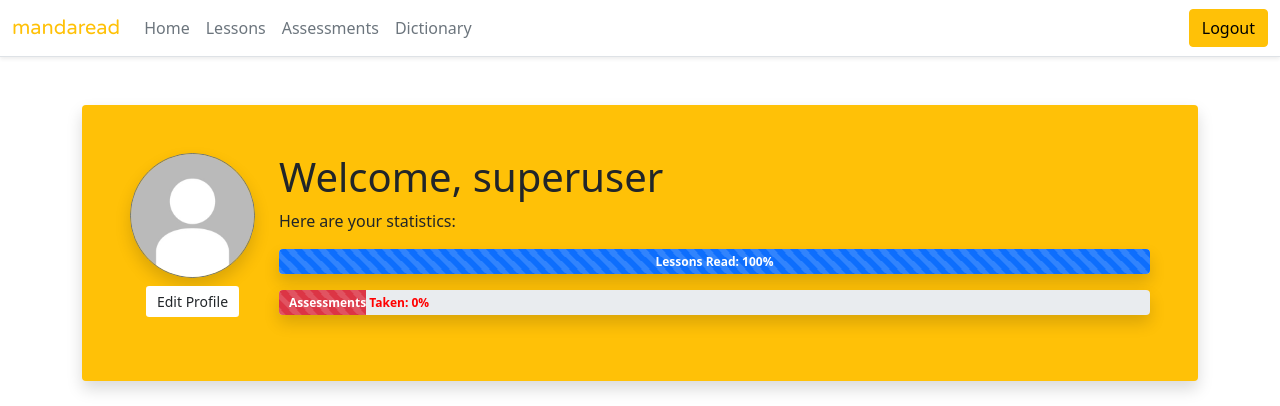
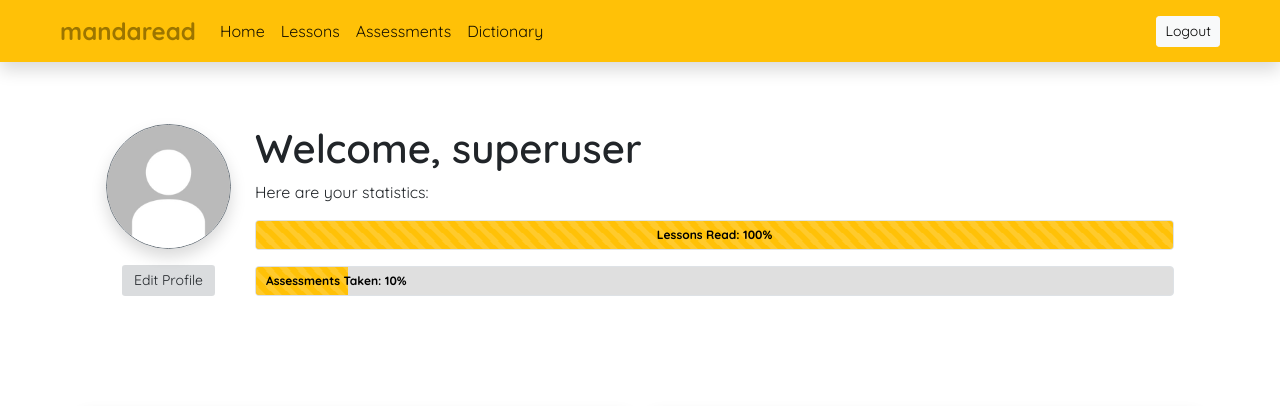
Before and after one commit to marcdwainm/mandaread, a Django app: page /home/ in a window 1280 px wide. Shown: the top 406 px of the page. Run offline with Django 4.2, Linux system fonts and the light colour scheme; a user stored in the database is signed in; data comes from the database, SQL or seed files in the repository; both versions use the stored data as it was after the commit; some libraries are stand-ins or nearby versions.

Commit message:
Changed Stylings

```diff
--- a/landing/templates/landing/logout.html
+++ b/landing/templates/landing/logout.html
@@ -1,7 +1,7 @@
 {% extends "landing/base.html" %}
 {% block content %}
 <div class="px-5 py-5 mb-5 bg-warning shadow text-center">
-    <h2 class = "mb-3">You have been logged out</h2>
+    <h2 class = "mb-3 mt-4">You have been logged out</h2>
     <a class = "btn btn-light btn-sm" href="{% url 'landing-login' %}">Back to Login Page</a>
 </div>
 {% endblock %}
--- a/landing/templates/landing/register.html
+++ b/landing/templates/landing/register.html
@@ -2,7 +2,7 @@
 {% load crispy_forms_tags %}
 {% block content %}
 <div class="d-flex flex-column align-items-center px-5 py-5 mb-5 bg-warning shadow">
-    <div class="mb-3">
+    <div class="mb-3 pt-5">
         <h1 class="display-5 fw-bold lh-1 mb-1 text-center">Join us now</h1>
         <p class='text-center'>and start learning Mandarin!</p>
     </div>
--- a/lessonbank/templates/lessonbank/lesson_assessment.html
+++ b/lessonbank/templates/lessonbank/lesson_assessment.html
@@ -77,7 +77,7 @@
                 </div>
                 {% empty %}
                 <div class = "text-center">
-                    <h1 class = 'text-muted mb-3'>Sorry, this lesson does not have any assessments yet.</h1>
+                    <h1 class = 'text-muted mt-5'>Sorry, this lesson does not have any assessments yet.</h1>
                     <a href="{% url 'mandaread-lesson' view.kwargs.pk %}" class = "btn btn-warning">Go To Lesson</a>
                     <a href="{% url 'mandaread-assessments' %}" class="btn btn-warning">Assessment List</a>
                 </div>
--- a/mandaread/static/mandaread/style.css
+++ b/mandaread/static/mandaread/style.css
@@ -1,6 +1,29 @@
+@import url('https://fonts.googleapis.com/css2?family=Quicksand:wght@300;400;500;600;700&display=swap');
+
+body {
+  font-family: 'Quicksand', sans-serif;
+  padding-top: 100px;
+}
+
+h1{
+  font-weight: 600;
+}
+
+.navbar-brand{
+  font-size: 1.5em !important;
+}
+
+.logo-text{
+  color: #7a5c00;
+}
+
 .account-img {
     height: 125px;
     width: 125px;
+}
+
+.form-text{
+  color: black !important;
 }
 
 .card-img-top{
@@ -54,7 +77,8 @@
 
 .progress {
   position: relative;
-  height: 25px;
+  height: 30px;
+  background-color: rgb(223, 223, 223);
 }
 .progress-bar {
   overflow: hidden;
@@ -64,12 +88,13 @@
 .progress-first-label{
   padding: 0 10px;
   font-weight: bold;
+  color: black;
 }
 
 .progress-label {
   padding: 0 10px;
   font-weight: bold;
-  color: #0275D8;
+  color: black;
   position: absolute;
   left: 0;
   height: 100%;
@@ -78,7 +103,3 @@
   display: flex;
   align-items: center;
 }
-
-.progress-label-danger{
-  color: red;
-}
--- a/mandaread/templates/mandaread/base.html
+++ b/mandaread/templates/mandaread/base.html
@@ -28,9 +28,9 @@
 </head>
 
 <body class="d-flex flex-column min-vh-100">
-    <nav class="navbar mb-5 bg-white navbar-expand-lg navbar-light border-bottom shadow-sm">
-        <div class="container-fluid">
-            <a class="navbar-brand text-warning" style="font-family: 'Varela Round', sans-serif;" href="#">mandaread</a>
+    <nav class="navbar fixed-top mb-5 bg-warning navbar-expand-lg navbar-light shadow">
+        <div class="container-fluid mx-3 mx-md-5">
+            <a class="navbar-brand" style="font-family: 'Quicksand', sans-serif; font-weight: 700; color: #9c7500;" href="{% url 'mandaread-home' %}">mandaread</a>
             <button class="navbar-toggler outline" type="button" data-bs-toggle="collapse" data-bs-target="#navbarSupportedContent"
                 aria-controls="navbarSupportedContent" aria-expanded="false" aria-label="Toggle navigation">
                 <span class="navbar-toggler-icon"></span>
@@ -38,19 +38,19 @@
             <div class="collapse navbar-collapse" id="navbarSupportedContent">
                 <ul class="navbar-nav me-auto mb-2 mb-lg-0">
                     <li class="nav-item">
-                        <a class="nav-link active text-secondary" aria-current="page" href="{% url 'mandaread-home' %}">Home</a>
+                        <a class="nav-link active" aria-current="page" href="{% url 'mandaread-home' %}">Home</a>
                     </li>
                     <li class="nav-item">
-                        <a class="nav-link active text-secondary" aria-current="page" href="{% url 'mandaread-lessons' %}">Lessons</a>
+                        <a class="nav-link active" aria-current="page" href="{% url 'mandaread-lessons' %}">Lessons</a>
                     </li>
                     <li class="nav-item">
-                        <a class="nav-link active text-secondary" aria-current="page" href="{% url 'mandaread-assessments' %}">Assessments</a>
+                        <a class="nav-link active" aria-current="page" href="{% url 'mandaread-assessments' %}">Assessments</a>
                     </li>
                     <li class="nav-item">
-                        <a class="nav-link active text-secondary" aria-current="page" href="{% url 'mandaread-dict' %}">Dictionary</a>
+                        <a class="nav-link active" aria-current="page" href="{% url 'mandaread-dict' %}">Dictionary</a>
                     </li>
                 </ul>
-                <a class="btn btn-warning" href="{% url 'landing-logout' %}">Logout</a>
+                <a class="btn btn-light btn-sm" href="{% url 'landing-logout' %}">Logout</a>
             </div>
         </div>
     </nav>
--- a/mandaread/templates/mandaread/home.html
+++ b/mandaread/templates/mandaread/home.html
@@ -3,25 +3,25 @@
 {% block content %}
 <!--PROFILE-->
 <main class="container mb-5">
-    <div class="d-flex justify-content-between flex-column bg-warning shadow p-5 rounded">
+    <div class="d-flex justify-content-between flex-column bg-white p-4 rounded">
         <div class="d-flex mb-3">
-            <div class="me-4 d-flex flex-column align-items-center">
-                <img class="rounded-circle account-img border border-secondary mb-2 shadow" src="{{ user.profile.image.url }}">
-                <a href="{% url 'mandaread-edit-profile' %}" class = "btn bg-white w-75 btn-sm">Edit Profile</a>
+            <div class="me-4 d-flex flex-column align-items-center justify-content-center">
+                <img class="rounded-circle account-img border border-secondary mb-3 shadow" src="{{ user.profile.image.url }}">
+                <a href="{% url 'mandaread-edit-profile' %}" class = "btn bg-secondary bg-opacity-25 w-75 btn-sm">Edit Profile</a>
             </div>
-            <div class = "w-100">
+            <div class = "w-100 text-center text-md-start">
                 <h1>Welcome, {{ user.username }}</h1>
                 <span>Here are your statistics: </span>
                 <div class = "mt-3">
-                    <div class="progress mb-3 shadow">
+                    <div class="progress mb-3 border">
                         <div class="progress-label">Lessons Read: {{ lesson_percentage }}%</div>
-                        <div class="progress-bar progress-bar-striped progress-bar-animated bg-primary" role="progressbar" style="width: {{ lesson_percentage }}%"
+                        <div class="progress-bar progress-bar-striped progress-bar-animated bg-warning" role="progressbar" style="width: {{ lesson_percentage }}%"
                             aria-valuenow="5.0" aria-valuemin="0" aria-valuemax="100"><span class="progress-first-label">Lessons Read: {{ lesson_percentage }}%</span></div>
                     </div>
-                    <div class="progress shadow">
-                        <div class="progress-label progress-label-danger">Assessments Taken: 0%</div>
-                        <div class="progress-bar progress-bar-striped progress-bar-animated bg-danger" role="progressbar" style="width: 10%"
-                            aria-valuenow="5.0" aria-valuemin="0" aria-valuemax="100"><span class = "progress-first-label">Assessments Taken: 0%</span></div>
+                    <div class="progress border">
+                        <div class="progress-label">Assessments Taken: 10%</div>
+                        <div class="progress-bar progress-bar-striped progress-bar-animated bg-warning" role="progressbar" style="width: 10%"
+                            aria-valuenow="5.0" aria-valuemin="0" aria-valuemax="100"><span class = "progress-first-label">Assessments Taken: 10%</span></div>
                     </div>
                 </div>
             </div>
```
Also changed, not shown: landing/static/landing/style.css (added, +10 -0 lines), landing/templates/landing/base.html (+10 -6 lines), landing/templates/landing/login.html (+5 -6 lines), mandaread/templates/mandaread/delete-acc-prompt.html (+5 -6 lines), mandaread/templates/mandaread/update-pass.html (+6 -5 lines), mandaread/templates/mandaread/update-profile.html (+5 -5 lines), db.sqlite3.
